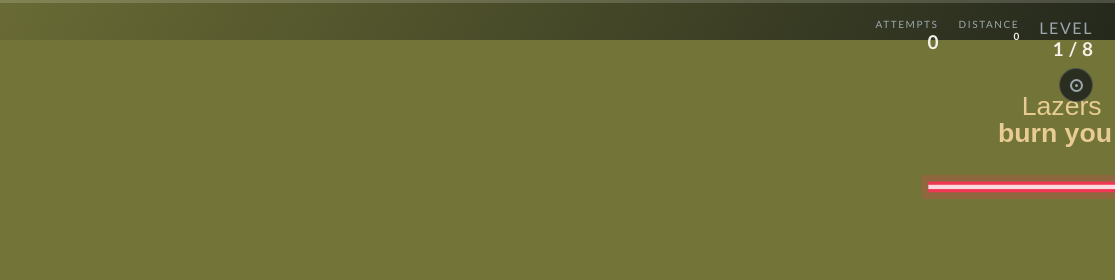
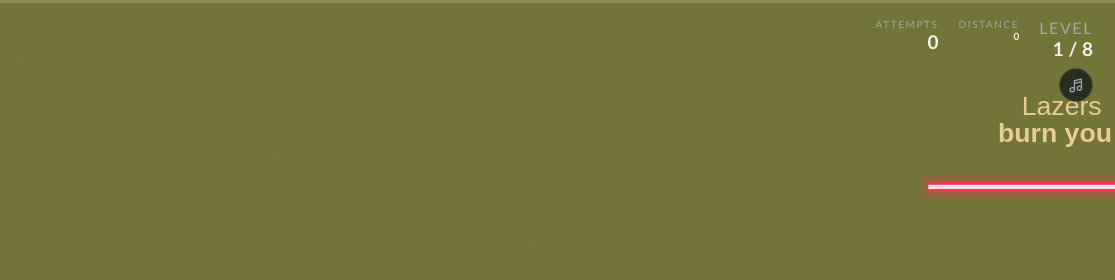
Before and after one commit to PianoMan0/thirdspace-game, a plain HTML site: page meow.html in a window 1280 px wide. Shown: the top 280 px of the page, 165-1280 px from the left. Drawn offline with Linux system fonts and the light colour scheme.

Commit message:
Fix music button and border

```diff
--- a/meow.html
+++ b/meow.html
@@ -14,7 +14,9 @@
   <canvas id="game" aria-label="Third Space platformer"></canvas>
   <div class="hud">
     <button id="musicButton" class="music-button" type="button" aria-label="Play music" title="Play music">
-      <span class="music-button-light" aria-hidden="true"></span>
+      <svg class="music-button-icon" viewBox="0 0 24 24" aria-hidden="true">
+        <path d="M9 18V5l10-2v13M9 9l10-2M6 21a3 3 0 1 0 0-6 3 3 0 0 0 0 6Zm10-2a3 3 0 1 0 0-6 3 3 0 0 0 0 6Z"></path>
+      </svg>
       <span class="music-button-label">Radio</span>
     </button>
     <div class="topline">
--- a/script.js
+++ b/script.js
@@ -272,8 +272,7 @@
   function draw() {
     const scale = Math.min(viewW / W, viewH / H), ox = (viewW - W * scale) / 2, oy = (viewH - H * scale) / 2;
     ctx.setTransform(dpr, 0, 0, dpr, 0, 0);
-    const background = ctx.createLinearGradient(0, 0, viewW, viewH); background.addColorStop(0, world().sky); background.addColorStop(1, '#080d12');
-    ctx.fillStyle = background; ctx.fillRect(0, 0, viewW, viewH);
+    ctx.fillStyle = world().sky; ctx.fillRect(0, 0, viewW, viewH);
     ctx.setTransform(dpr * scale, 0, 0, dpr * scale, dpr * ox, dpr * oy); ctx.fillStyle = world().sky; ctx.fillRect(0, 0, W, H); ctx.save(); ctx.translate(-cameraX, -cameraY);
     ctx.fillStyle = 'rgba(255,255,255,.08)';
     for (let i = 0; i < 90; i++) { const x = (i * 173) % (endX() + W), y = (i * 97) % H; ctx.globalAlpha = .15 + (i % 4) * .04; ctx.fillRect(x, y, 1 + i % 2, 1 + i % 2); }
--- a/styles.css
+++ b/styles.css
@@ -127,29 +127,23 @@ body {
     border-radius: 50%;
 }
 
-.music-button-light {
+.music-button-icon {
     position: relative;
-    width: 13px;
-    height: 13px;
+    width: 17px;
+    height: 17px;
     display: block;
-    border: 2px solid currentColor;
-    border-radius: 50%;
-    background: transparent;
-}
-
-.music-button-light::after {
-    content: '';
-    position: absolute;
-    inset: 3px;
-    border-radius: 50%;
-    background: currentColor;
+    fill: none;
+    stroke: currentColor;
+    stroke-linecap: round;
+    stroke-linejoin: round;
+    stroke-width: 1.8;
 }
 
 .music-button.is-playing {
     color: var(--accent);
 }
 
-.music-button.is-playing .music-button-light {
+.music-button.is-playing .music-button-icon {
     box-shadow: 0 0 8px currentColor;
 }
 
```
